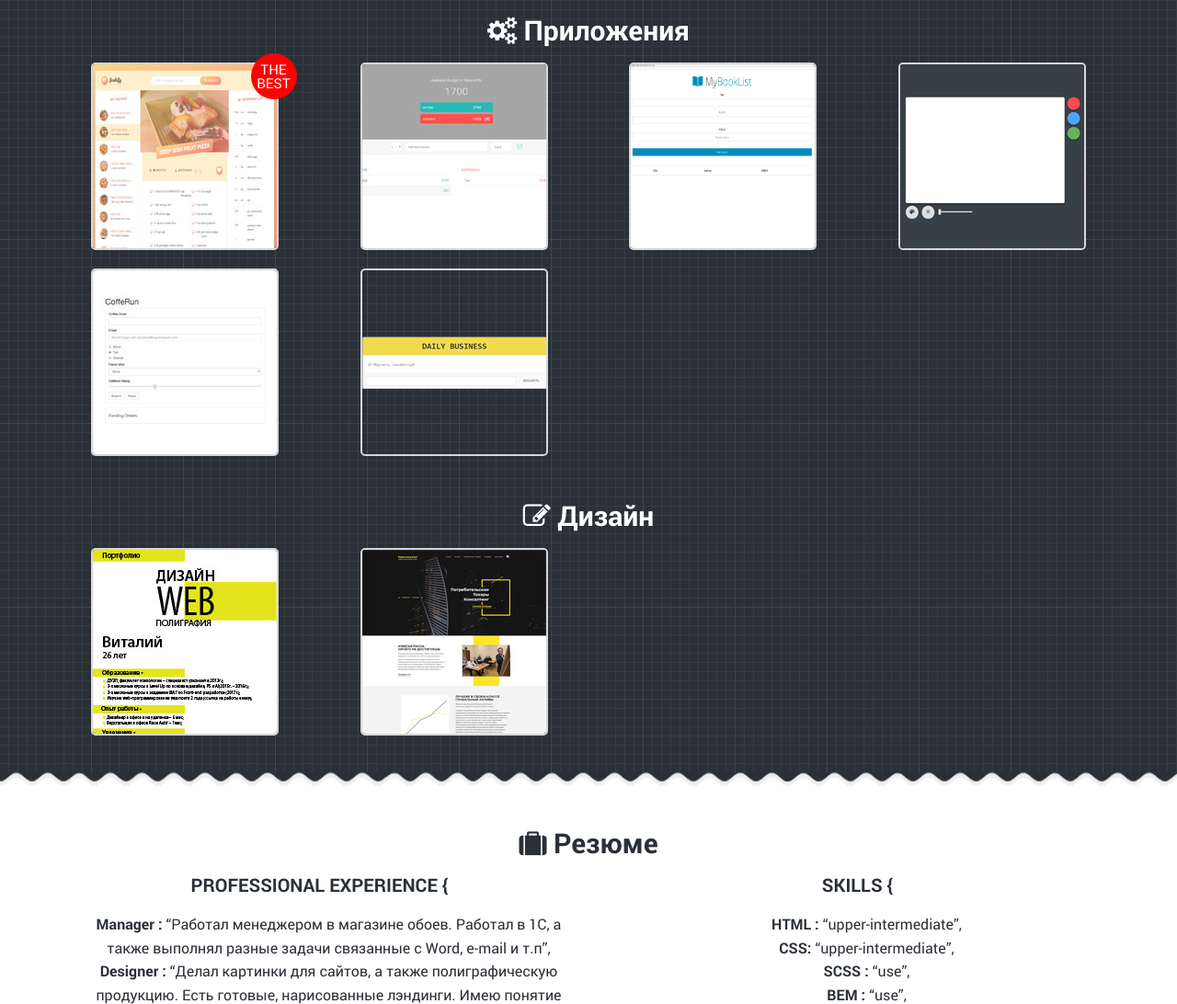
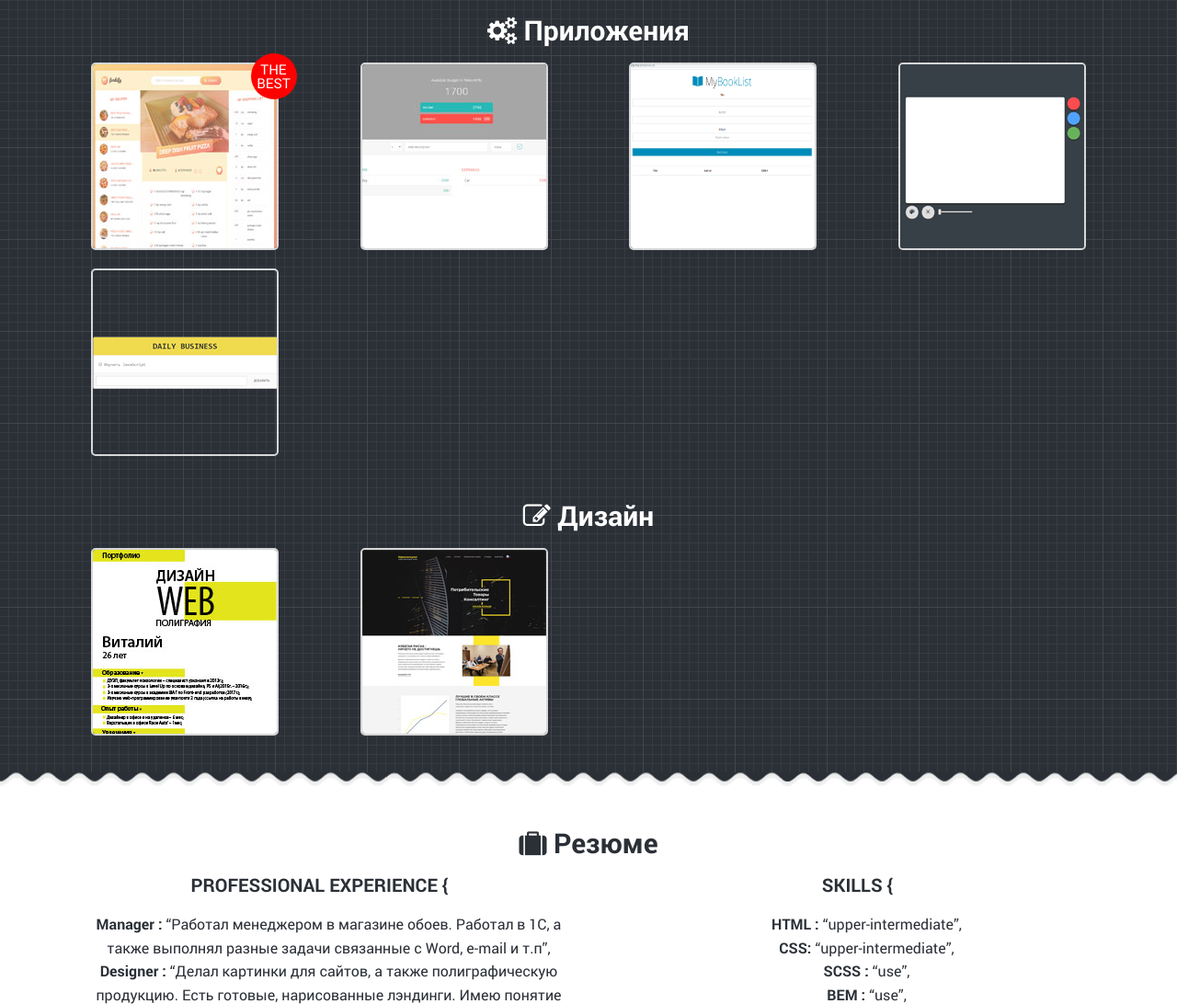
Before and after one commit to Frontendman25/my-portfolio, a website: page index.html in a window 1280 px wide. Shown: the part 1039-2131 px from the top of the page at 92% size. Drawn offline with nearby package versions, Linux system fonts and the light colour scheme.

Commit message:
Update index.html
coffe comment

```diff
--- a/index.html
+++ b/index.html
@@ -98,9 +98,9 @@
           <div class="done__item col-lg-3 col-sm-4 col-xs-6">
             <a href="https://frontendman25.github.io/Drawing/" class="done__link" target="_blank"><span class="done__hover"><span class="done__hoverText">В ООП стиле</span></span><img class="done__img img-responsive" src="img/drawing.png" alt="В ООП стиле"></a>
           </div>
-          <div class="done__item col-lg-3 col-sm-4 col-xs-6">
+<!--           <div class="done__item col-lg-3 col-sm-4 col-xs-6">
             <a href="https://frontendman25.github.io/Coffee/" class="done__link" target="_blank"><span class="done__hover"><span class="done__hoverText">В ООП стиле</span></span><img class="done__img img-responsive" src="img/CoffeRun.jpg" alt="В ООП стиле"></a>
-          </div>
+          </div> -->
           <div class="done__item col-lg-3 col-sm-4 col-xs-6">
             <a href="https://frontendman25.github.io/DAILY-BUSINESS/" class="done__link" target="_blank"><span class="done__hover"><span class="done__hoverText">Приложение ToDo</span></span><img class="done__img img-responsive" src="img/daily.png" alt="Приложение ToDo"></a>
           </div>
```
